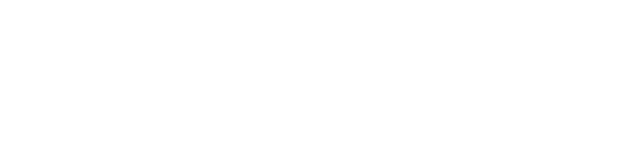
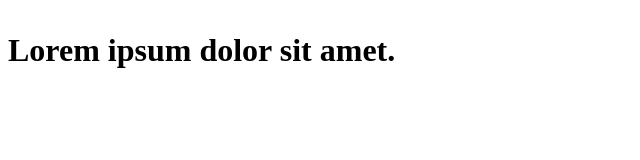
Before and after one commit to ulzirok/Test, a plain HTML site: page index.html in a window 1280 px wide. Shown: the whole page, without its empty margins (0-640 px from the left). Drawn offline with Linux system fonts and the light colour scheme.

Commit message:
Update index.html

```diff
--- a/index.html
+++ b/index.html
@@ -7,7 +7,9 @@
   <link rel="stylesheet" href="style.css">
 </head>
 <body>
-
+  <h1>
+    <p>Lorem ipsum dolor sit amet.</p>
+  </h1>
 
 
 
```
